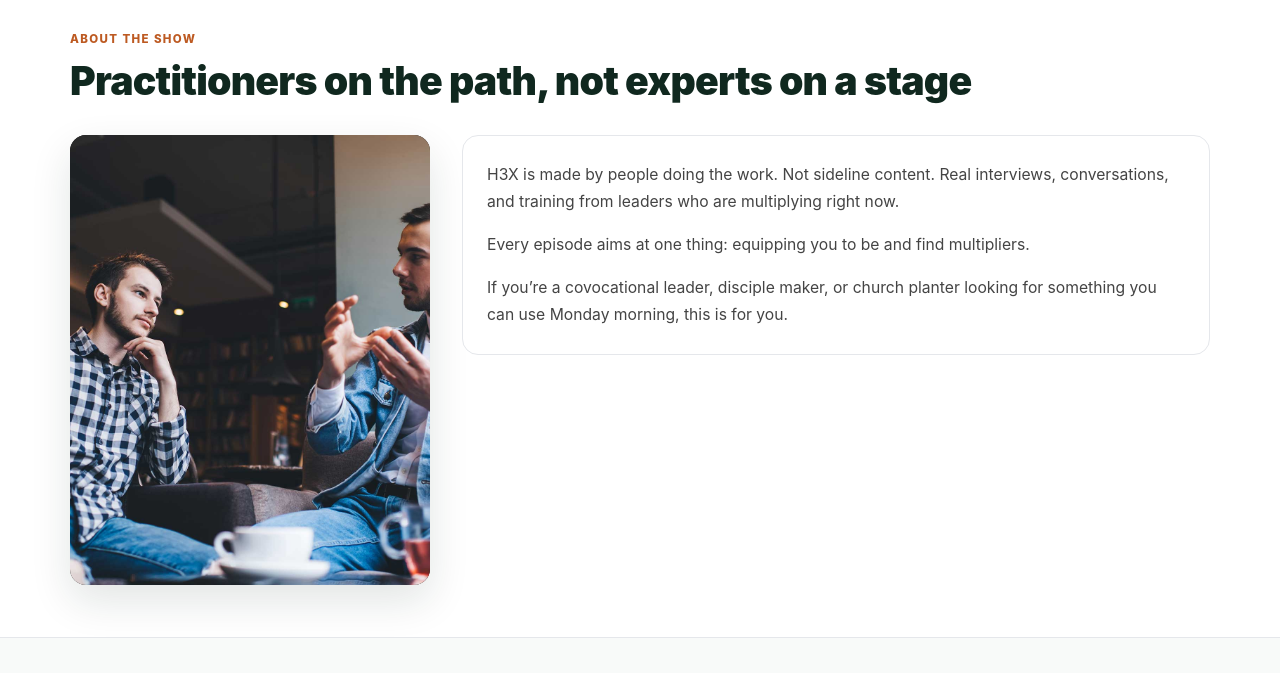
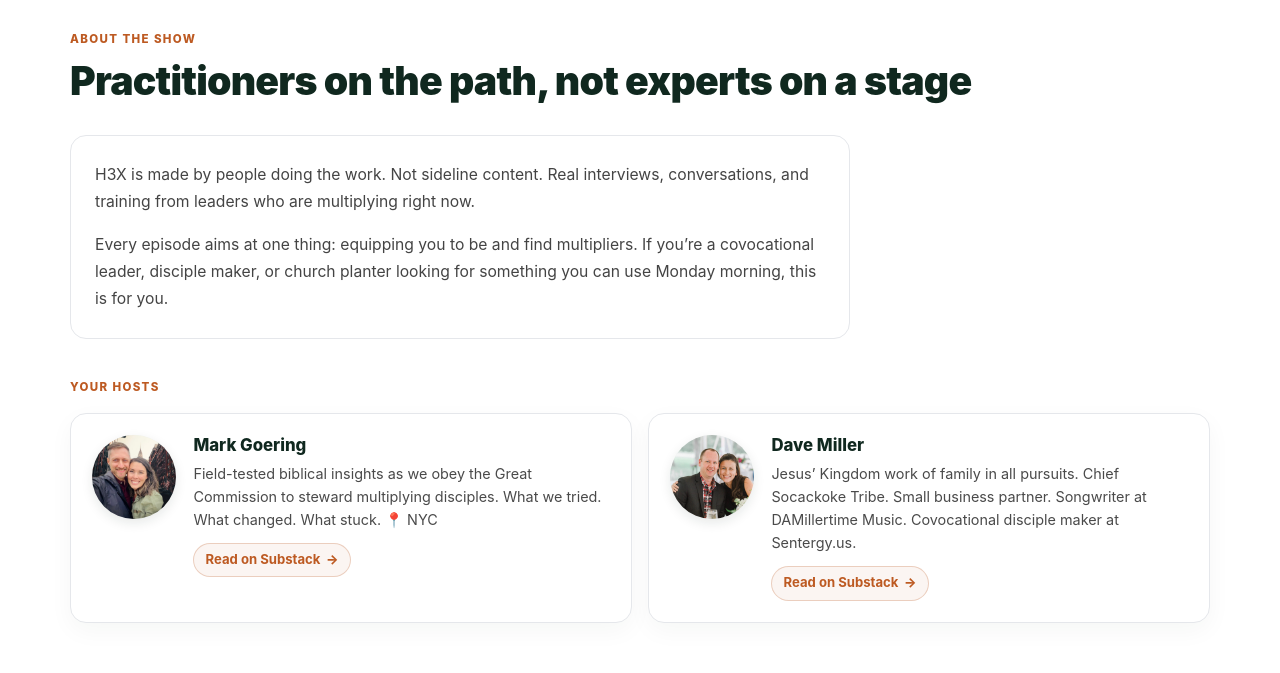
Before and after one commit to Mark-NYC/covo-multipliers, a website: page h3x.html in a window 1280 px wide. Shown: the part 1600-2273 px from the top of the page. Drawn offline with Linux system fonts and the light colour scheme; no server answers.

Commit message:
Update h3x.html

```diff
--- a/h3x.html
+++ b/h3x.html
@@ -486,6 +486,102 @@
 
     .about-copy p:last-child {
       margin-bottom: 0;
+    }
+
+    /* Host cards — two-up grid below the main about copy */
+    .hosts-label {
+      display: block;
+      font-size: 0.72rem;
+      font-weight: 800;
+      letter-spacing: 0.12em;
+      text-transform: uppercase;
+      color: #bd5a22;
+      margin: 2.5rem 0 1rem;
+    }
+
+    .hosts-grid {
+      display: grid;
+      grid-template-columns: 1fr 1fr;
+      gap: 1rem;
+    }
+
+    .host-card {
+      background: #ffffff;
+      border: 1px solid #e5e7eb;
+      border-radius: 16px;
+      padding: 1.35rem 1.3rem;
+      display: flex;
+      gap: 1.1rem;
+      align-items: flex-start;
+      box-shadow: 0 8px 24px rgba(16, 40, 31, 0.04);
+      transition: border-color 0.2s ease, transform 0.15s ease;
+    }
+
+    .host-card:hover {
+      border-color: #bd5a22;
+      transform: translateY(-2px);
+    }
+
+    .host-photo {
+      flex-shrink: 0;
+      width: 84px;
+      height: 84px;
+      border-radius: 50%;
+      overflow: hidden;
+      background: #eef3f0;
+      box-shadow: 0 4px 12px rgba(16, 40, 31, 0.1);
+    }
+
+    .host-photo img {
+      width: 100%;
+      height: 100%;
+      object-fit: cover;
+      display: block;
+    }
+
+    .host-info {
+      min-width: 0;
+    }
+
+    .host-name {
+      font-size: 1.05rem;
+      font-weight: 800;
+      color: #10281f;
+      margin: 0 0 0.3rem;
+      line-height: 1.3;
+    }
+
+    .host-bio {
+      font-size: 0.9rem;
+      line-height: 1.6;
+      color: #4a4a4a;
+      margin: 0 0 0.75rem;
+    }
+
+    .host-link {
+      display: inline-flex;
+      align-items: center;
+      gap: 0.35rem;
+      font-size: 0.82rem;
+      font-weight: 700;
+      color: #bd5a22;
+      text-decoration: none;
+      padding: 0.4rem 0.7rem;
+      border: 1px solid rgba(189, 90, 34, 0.25);
+      border-radius: 999px;
+      background: rgba(189, 90, 34, 0.06);
+      transition: background 0.2s ease, color 0.2s ease, border-color 0.2s ease;
+    }
+
+    .host-link:hover {
+      background: #bd5a22;
+      color: #ffffff;
+      border-color: #bd5a22;
+    }
+
+    .host-link::after {
+      content: "→";
+      font-weight: 800;
     }
 
     .path-grid {
@@ -932,7 +1028,8 @@
 
       .triple-strip-inner,
       .path-grid,
-      .latest-grid {
+      .latest-grid,
+      .hosts-grid {
         grid-template-columns: 1fr 1fr;
       }
 
@@ -977,7 +1074,8 @@
 
       .triple-strip-inner,
       .path-grid,
-      .latest-grid {
+      .latest-grid,
+      .hosts-grid {
         grid-template-columns: 1fr;
       }
 
@@ -1122,23 +1220,43 @@
       <span class="section-eyebrow">About the show</span>
       <h2 class="section-title">Practitioners on the path, not experts on a stage</h2>
 
-      <div class="about-grid">
-        <div class="about-image">
-          <!-- Replace with your real image -->
-          <img src="image/two-young-men-sharing-their-faith-in-Jesus.jpg" alt="H3X Podcast" loading="lazy" />
-        </div>
-
-        <div class="about-copy">
+      <div class="about-copy" style="max-width: 780px; margin-top: 2rem;">
         <p>
           H3X is made by people doing the work. Not sideline content. Real interviews, conversations, and training from leaders who are multiplying right now.
         </p>
         <p>
-            Every episode aims at one thing: equipping you to be and find multipliers.
+          Every episode aims at one thing: equipping you to be and find multipliers. If you’re a covocational leader, disciple maker, or church planter looking for something you can use Monday morning, this is for you.
         </p>
-          <p>
-            If you’re a covocational leader, disciple maker, or church planter looking for something you can use Monday morning, this is for you.
+      </div>
+
+      <span class="hosts-label">Your hosts</span>
+
+      <div class="hosts-grid">
+        <article class="host-card">
+          <div class="host-photo">
+            <img src="image/Mark Goering bio pic.jpg" alt="Mark Goering" loading="lazy" />
+          </div>
+          <div class="host-info">
+            <h3 class="host-name">Mark Goering</h3>
+            <p class="host-bio">
+              Field-tested biblical insights as we obey the Great Commission to steward multiplying disciples. What we tried. What changed. What stuck. 📍 NYC
             </p>
-        </div>
+            <a href="https://substack.com/@multiplyingdisciples" class="host-link" target="_blank" rel="noopener">Read on Substack</a>
+          </div>
+        </article>
+
+        <article class="host-card">
+          <div class="host-photo">
+            <img src="image/Dave Miller bio pic.jpg" alt="Dave Miller" loading="lazy" />
+          </div>
+          <div class="host-info">
+            <h3 class="host-name">Dave Miller</h3>
+            <p class="host-bio">
+              Jesus’ Kingdom work of family in all pursuits. Chief Socackoke Tribe. Small business partner. Songwriter at DAMillertime Music. Covocational disciple maker at Sentergy.us.
+            </p>
+            <a href="https://substack.com/@damillertime" class="host-link" target="_blank" rel="noopener">Read on Substack</a>
+          </div>
+        </article>
       </div>
     </div>
   </section>
```
Lines whose indentation alone changed are shown as unchanged.
